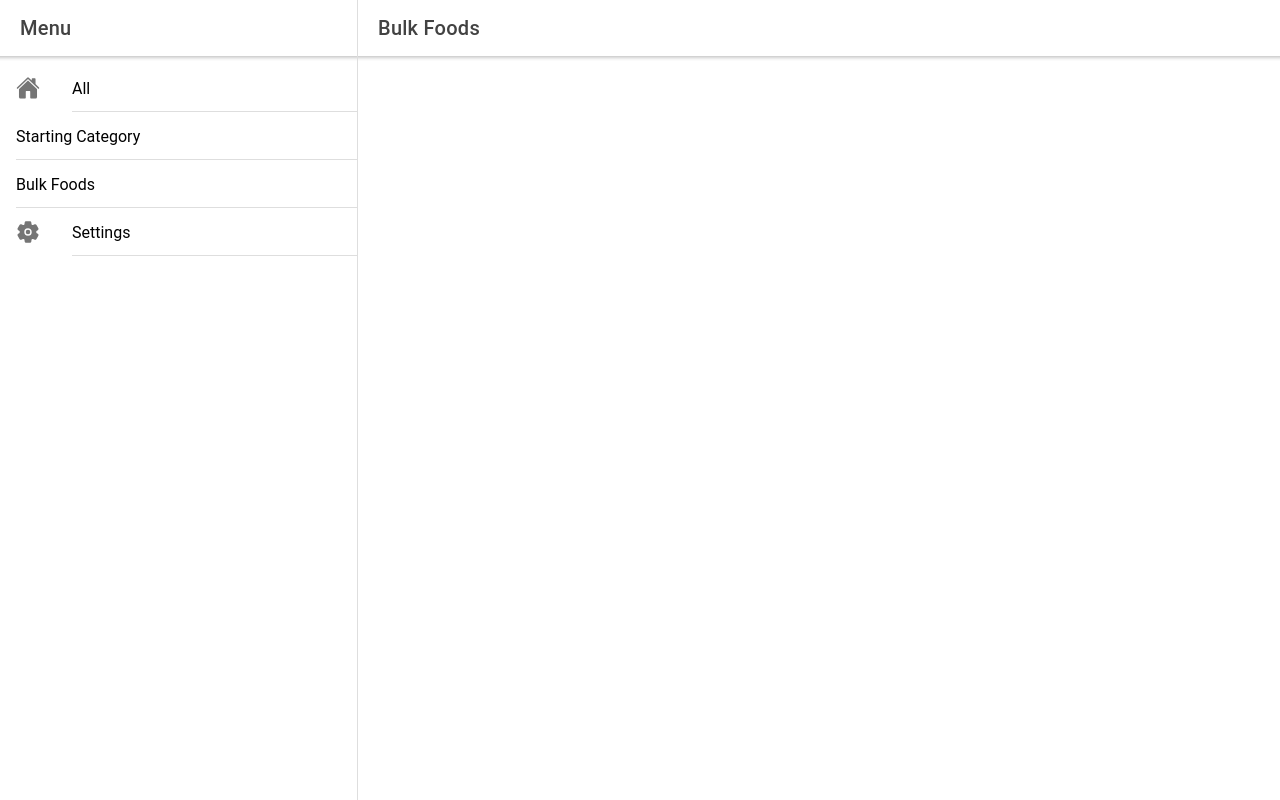
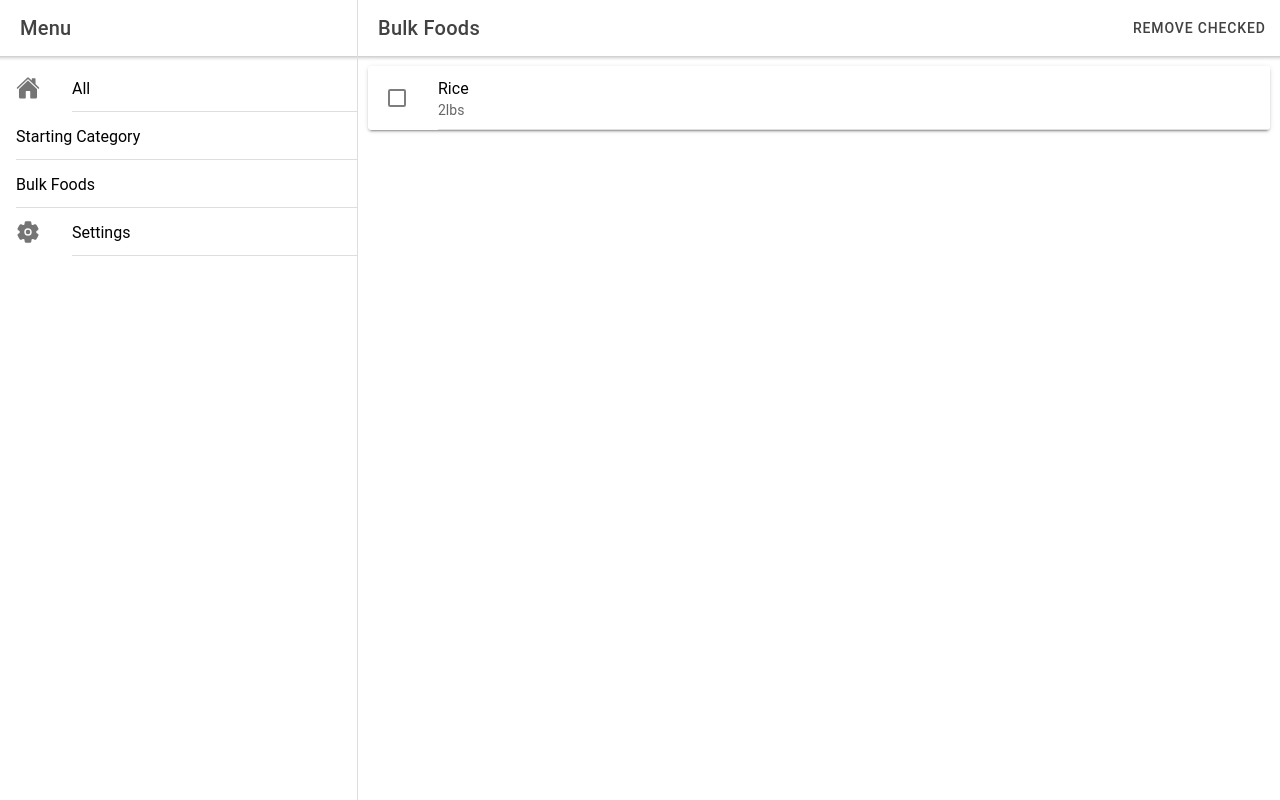
Before and after one commit to thegouge/Groceries, a React (Create React App) app: page /category/1 in a window 1280 px wide. Built offline with nearby package versions, Linux system fonts and the light colour scheme; the HTML template or start-up script is replaced by a standard one.

Commit message:
"remove checked" works again!

```diff
--- a/src/components/Item.tsx
+++ b/src/components/Item.tsx
@@ -1,12 +1,21 @@
-import React from "react";
+import React, {useContext} from "react";
 import {ItemClass} from "../lib/interfaces";
+import {ItemContext} from "../context";
+import {IonItem, IonCheckbox, IonLabel, IonNote} from "@ionic/react";
 
 interface Props {
   item: ItemClass;
-  removing: boolean;
+  removing?: boolean;
+  isCatReorder?: boolean;
 }
 
-export const Item: React.FC<Props> = ({item, removing}) => {
+export const Item: React.FC<Props> = ({
+  item,
+  removing = false,
+  isCatReorder = false,
+}) => {
+  const {checkItem} = useContext(ItemContext);
+
   return (
     <IonItem
       key={`${item.catId}:${item.name}`}
--- a/src/components/category.tsx
+++ b/src/components/category.tsx
@@ -24,10 +24,12 @@ interface Props {
 }
 
 const Category: React.FC<Props> = ({category, removing, isCatReorder}) => {
-  const {itemsList, checkItem} = useContext(ItemContext);
+  const {itemsList} = useContext(ItemContext);
   const catItems = itemsList
     .filter((item) => item.catId === category.id)
-    .map((item: ItemClass) => <Item item={item} removing={removing} />);
+    .map((item: ItemClass) => (
+      <Item item={item} removing={removing} isCatReorder={isCatReorder} />
+    ));
 
   const categoryCard = (
     <IonCard>
--- a/src/context/itemContext.tsx
+++ b/src/context/itemContext.tsx
@@ -1,32 +1,41 @@
 import React, {useState, useEffect} from "react";
 
-import {Item} from "../lib/interfaces";
+import {ItemClass} from "../lib/interfaces";
 import firebase from "firebase";
 import {useItems} from "../hooks/useItems";
+import {defaultItemList} from "../lib/defaultData";
 
 interface itemContextProps {
-  itemsList: Item[];
+  itemsList: ItemClass[];
   addItem: (newItem: {
     name: string;
     quantity: string;
     category: number;
   }) => void;
   checkItem: (itemName: string) => void;
-  deleteCheckedItems: (checkedList: Item[]) => void;
+  deleteCheckedItems: () => void;
 }
 
 const ItemContext = React.createContext({} as itemContextProps);
 const ItemProvider = (props: any) => {
-  const {itemsList, setItemsList} = useItems();
+  const [itemsList, setItemsList] = useState(defaultItemList);
 
-  const userRef = firebase
-    .firestore()
-    .collection("users")
-    .doc("Am6rTGvRXoLscCOIAVLe");
+  // const userRef = firebase
+  //   .firestore()
+  //   .collection("users")
+  //   .doc("Am6rTGvRXoLscCOIAVLe");
 
-  // ToDo: get this off the database, keep 'isChecked' local
   const checkItem = (itemName: string) => {
-    const itemToCheck = itemsList.findIndex((item) => itemName === item.name);
+    const indexToCheck = itemsList.findIndex((item) => itemName === item.name);
+
+    setItemsList(
+      itemsList.map((item, index) => {
+        if (index === indexToCheck) {
+          return {...item, isChecked: !item.isChecked};
+        }
+        return item;
+      })
+    );
   };
 
   const addItem = (newItem: {
@@ -49,13 +58,8 @@ const ItemProvider = (props: any) => {
     //   .set(item);
   };
 
-  const deleteCheckedItems = (checkedList: Item[]) => {
-    // const batch = firebase.firestore().batch();
-    // const fireList = userRef.collection("items");
-    // checkedList.forEach((item) => {
-    //   batch.delete(fireList.doc(item.name));
-    // });
-    // batch.commit();
+  const deleteCheckedItems = () => {
+    setItemsList(itemsList.filter((item) => !item.isChecked));
   };
 
   return (
--- a/src/hooks/useItems.tsx
+++ b/src/hooks/useItems.tsx
@@ -1,6 +1,6 @@
 import {useState, useEffect} from "react";
 import firebase from "firebase";
-import {Item} from "../lib/interfaces";
+import {ItemClass} from "../lib/interfaces";
 import {defaultItemList} from "../lib/defaultData";
 
 export const useItems = () => {
--- a/src/lib/defaultData.ts
+++ b/src/lib/defaultData.ts
@@ -33,7 +33,7 @@ export const defaultItemList = [
     catId: 0,
     name: "click on items to 'check' them",
     quantity:
-      "You can remove all checked items using the button in the top left",
+      "You can remove all checked items using the button in the top right",
     isChecked: false,
   },
   {
--- a/src/pages/CategoryPage.tsx
+++ b/src/pages/CategoryPage.tsx
@@ -1,4 +1,4 @@
-import React, {useContext} from "react";
+import React, {useContext, useState} from "react";
 import {withRouter, RouteComponentProps, Redirect} from "react-router-dom";
 import {
   IonPage,
@@ -8,11 +8,13 @@ import {
   IonMenuButton,
   IonTitle,
   IonCard,
-  IonItem,
+  IonButtons,
+  IonButton,
 } from "@ionic/react";
 
 import {CategoryContext, ItemContext} from "../context";
 import {ErrorPage} from "./ErrorPage";
+import {Item} from "../components/Item";
 
 interface queryProps {
   id: string;
@@ -20,23 +22,25 @@ interface queryProps {
 
 const CategoryPage = ({match}: RouteComponentProps<queryProps>) => {
   const {categoriesList} = useContext(CategoryContext);
-  const {itemsList} = useContext(ItemContext);
+  const {itemsList, deleteCheckedItems} = useContext(ItemContext);
 
   const selectedCategory = categoriesList.find(
     (category) => `${category.id}` === match.params.id
   );
 
-  if (!selectedCategory) {
+  const [catItemList, setCatItemList] = useState(
+    selectedCategory
+      ? itemsList.filter((item) => selectedCategory.id === item.catId)
+      : undefined
+  );
+
+  if (!selectedCategory || !catItemList) {
     return <ErrorPage errType="no selected cat" />;
-  } else {
-    const catItemList = itemsList
-      .filter((item) => selectedCategory.id === item.catId)
-      .map((item) => <IonItem></IonItem>);
   }
 
-  if (!selectedCategory) {
-    return <Redirect to="/home"></Redirect>;
-  }
+  const removeChecked = () => {
+    deleteCheckedItems();
+  };
 
   return (
     <IonPage>
@@ -44,10 +48,17 @@ const CategoryPage = ({match}: RouteComponentProps<queryProps>) => {
         <IonToolbar>
           <IonMenuButton slot="start" />
           <IonTitle slot="start">{selectedCategory.name}</IonTitle>
+          <IonButtons slot="end">
+            <IonButton onClick={removeChecked}>Remove Checked</IonButton>
+          </IonButtons>
         </IonToolbar>
       </IonHeader>
       <IonContent>
-        <IonCard></IonCard>
+        <IonCard>
+          {catItemList.map((item) => (
+            <Item item={item} />
+          ))}
+        </IonCard>
       </IonContent>
     </IonPage>
   );
--- a/src/pages/Home.tsx
+++ b/src/pages/Home.tsx
@@ -38,8 +38,7 @@ const Home: React.FC<RouteComponentProps> = (props) => {
   const removeChecked = () => {
     setRemove(true);
     setTimeout(() => {
-      const reducedItemList = itemsList.filter((item) => item.isChecked);
-      deleteCheckedItems(reducedItemList);
+      deleteCheckedItems();
       setRemove(false);
     }, 400);
   };
--- a/src/pages/newItem.tsx
+++ b/src/pages/newItem.tsx
@@ -42,7 +42,7 @@ const NewItem: React.FC<RouteComponentProps<QueryProps>> = ({
   // state
   const [addType, setAddType] = useState(match.params.type);
   const [name, setName] = useState("");
-  const [quantity, setQuantity] = useState("");
+  const [quantity, setQuantity] = useState("0");
   const [category, setCategory] = useState(parseInt(match.params.initial));
   const [catColor, setCatColor] = useState("#FFFFFF");
   const [showModal, setShowModal] = useState(false);
@@ -50,7 +50,7 @@ const NewItem: React.FC<RouteComponentProps<QueryProps>> = ({
   const resetState = () => {
     setAddType(match.params.type);
     setName("");
-    setQuantity("");
+    setQuantity("0");
     setCategory(0);
     setCatColor("#FFFFFF");
   };
```
